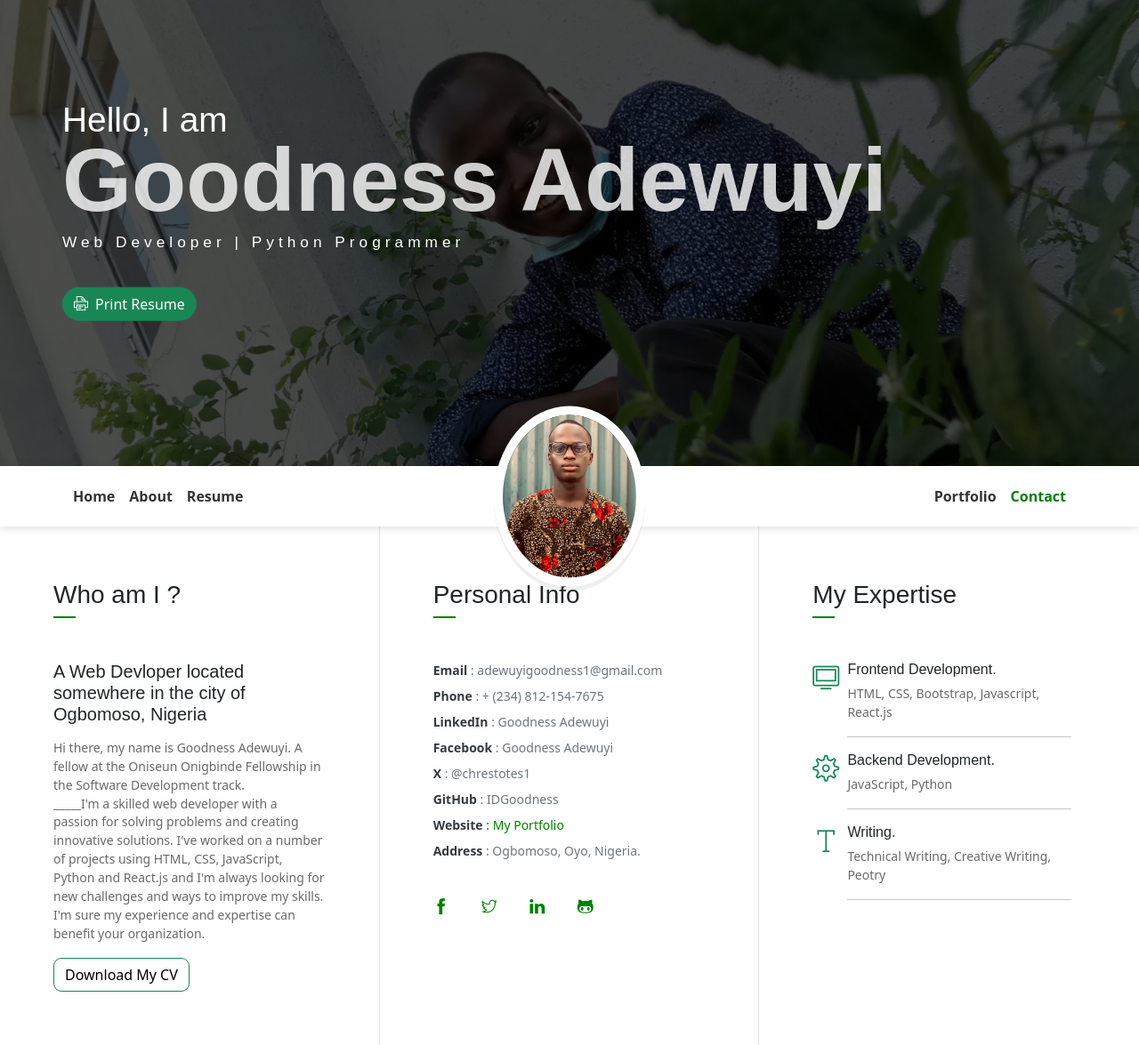
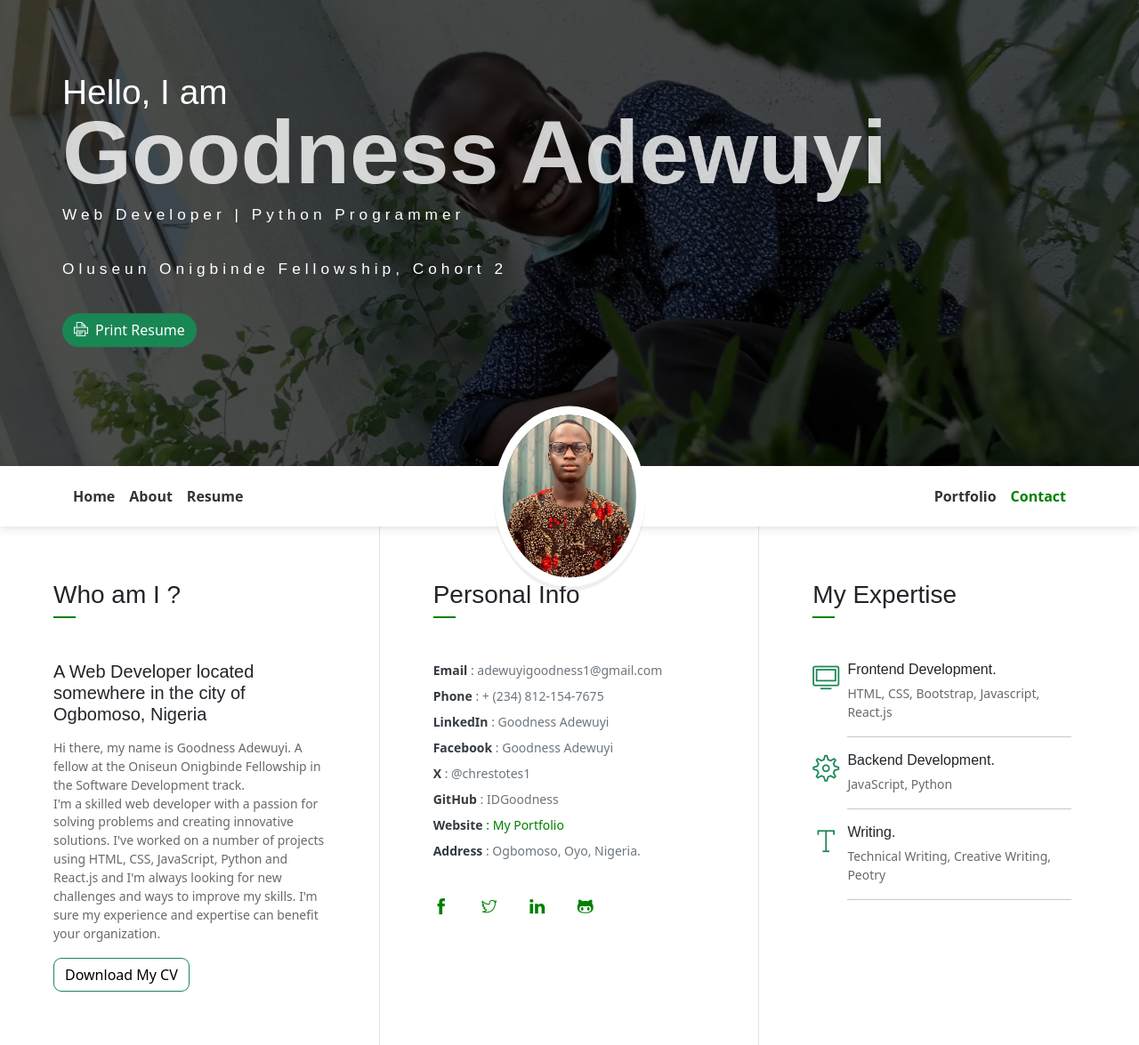
Before and after one commit to IDGoodness/adewuyiporfolio, a website: page index.html in a window 1280 px wide. Shown: the part 116-1291 px from the top of the page at 89% size. Drawn offline with nearby package versions, Linux system fonts and the light colour scheme.

Commit message:
Rebuilt index file

```diff
--- a/index.html
+++ b/index.html
@@ -25,6 +25,7 @@
                 <h4 class="header-subtitle" >Hello, I am</h4>
                 <h2 class="header-title">Goodness Adewuyi</h2>
                 <h6 class="header-mono" >Web Developer | Python Programmer</h6>
+                <h4 class="header-mono">Oluseun Onigbinde Fellowship, Cohort 2</h4>
                 <button class="btn btn-success btn-rounded-pill resume"><a href="#" style="color: white;" target="_blank"><i class="ti-printer pr-2"></i>Print Resume</a></button>
             </div>
         </div>
@@ -69,12 +70,12 @@
             <div class="col-lg-4 about-card">
                 <h3 class="font-weight-light">Who am I ?</h3>
                 <span class="line mb-5"></span>
-                <h5 class="mb-3">A Web Devloper located somewhere in the city of Ogbomoso, Nigeria</h5>
+                <h5 class="mb-3">A Web Developer located somewhere in the city of Ogbomoso, Nigeria</h5>
                 <p class="mt-20">
                     Hi there, my name is Goodness Adewuyi.
                     A fellow at the Oniseun Onigbinde Fellowship
                     in the Software Development track. <br>
-                    _____I'm a skilled web developer with a passion for solving problems and creating innovative solutions. I've worked on a number of projects using HTML, CSS, JavaScript, Python and React.js and I'm always looking for new challenges and ways to improve my skills. I'm sure my experience and expertise can benefit your organization.
+                    I'm a skilled web developer with a passion for solving problems and creating innovative solutions. I've worked on a number of projects using HTML, CSS, JavaScript, Python and React.js and I'm always looking for new challenges and ways to improve my skills. I'm sure my experience and expertise can benefit your organization.
                 </p>
                 <button class="btn btn-outline-success resume1"><a href="" target="_blank" style="color: black;"><i class="icon-down-circled2"></i>Download My CV</a></button>
             </div>
@@ -326,7 +327,7 @@
                         </div>
                         <div class="row mb-2">
                             <div class="col-1 pt-1 mr-1">
-                                <i class="ti-envelope text-success icon-md"></i>
+                                <i class="ti-email text-success icon-md"></i>
                             </div>
                             <div class="col-10">
                                 <h6 class="d-inline">Email :<br> <span class="text-muted">adewuyigoodness1@gmail.com</span></h6>
```
